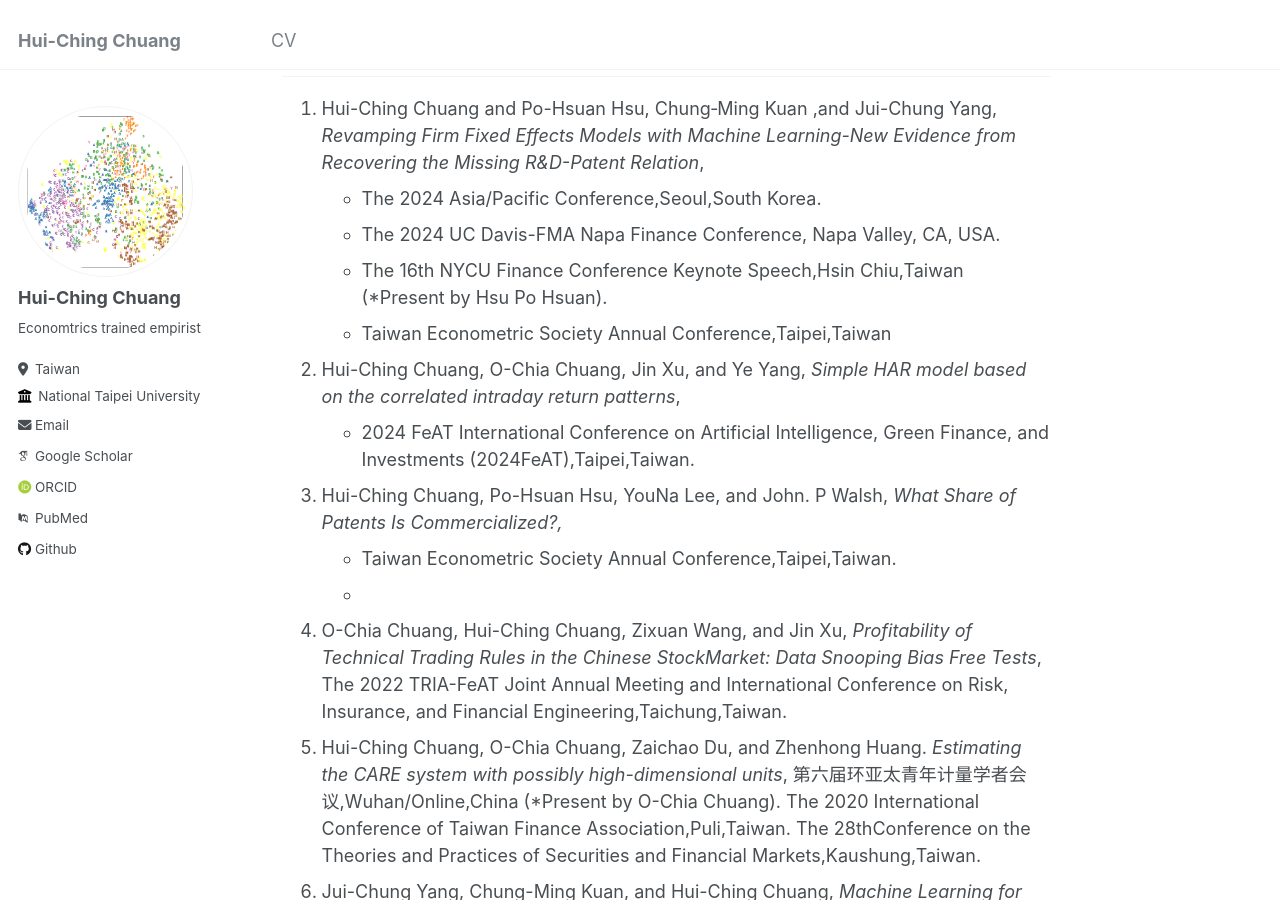
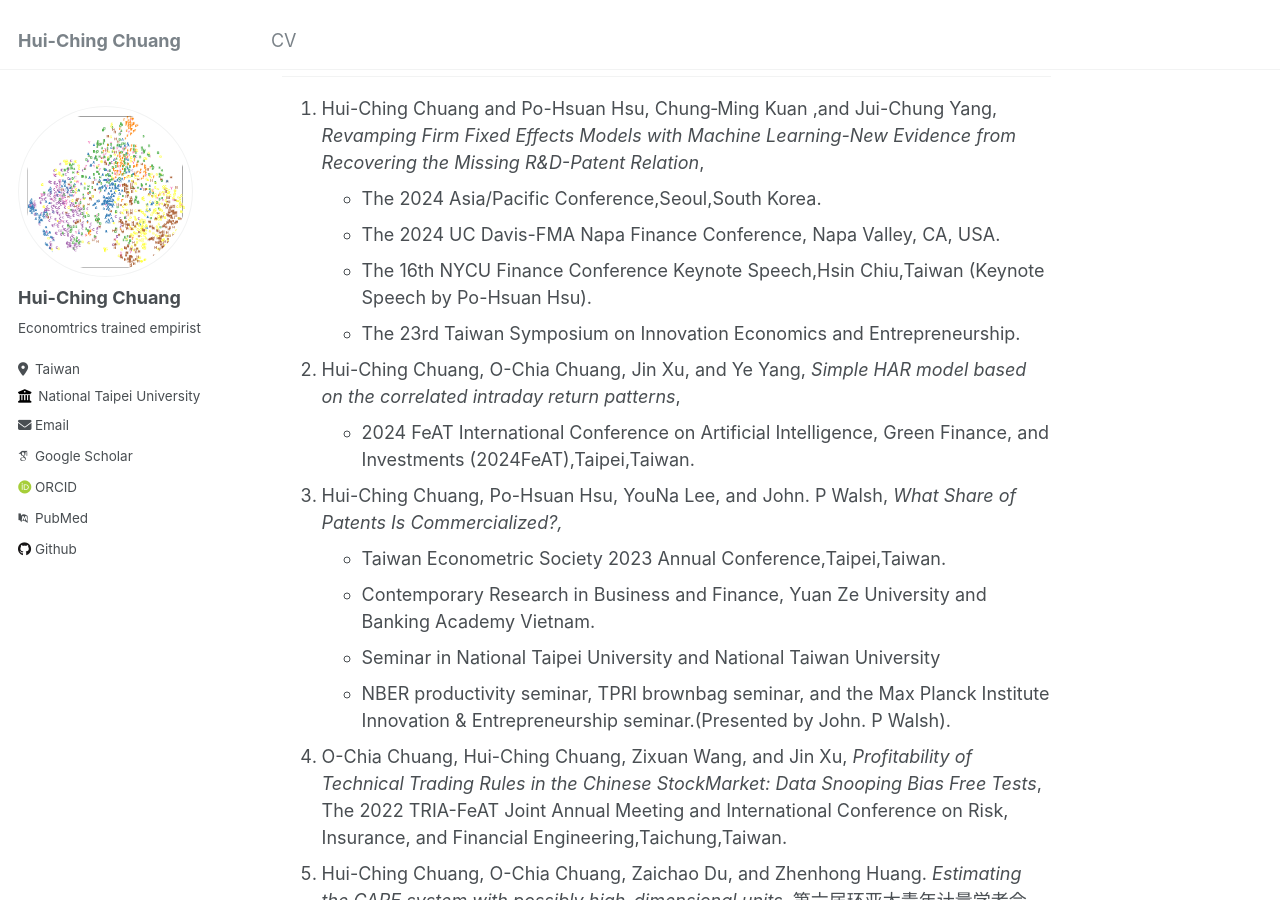
Before and after one commit to hcchuang/hcchuang.github.io, a Jekyll site: the page built from _pages/about.md, in a window 1280 px wide and 900 px high, scrolled down 941 px. Built offline with Jekyll 4.4.1, drawn with Linux system fonts in a browser that asks for light colours; some web fonts are replaced; some of the changed text lies outside the part shown.

Commit message:
Update about.md

```diff
--- a/_pages/about.md
+++ b/_pages/about.md
@@ -28,13 +28,15 @@ Conference Papers
 1. Hui-Ching Chuang and Po-Hsuan Hsu, Chung‐Ming Kuan ,and Jui-Chung Yang, _Revamping Firm Fixed Effects Models with Machine Learning-New Evidence from Recovering the Missing R&D-Patent Relation_,
    - The 2024 Asia/Pacific Conference,Seoul,South Korea.
    - The 2024 UC Davis-FMA Napa Finance Conference, Napa Valley, CA, USA.
-   - The 16th NYCU Finance Conference Keynote Speech,Hsin Chiu,Taiwan (*Present by Hsu Po Hsuan).
-   - Taiwan Econometric Society Annual Conference,Taipei,Taiwan
+   - The 16th NYCU Finance Conference Keynote Speech,Hsin Chiu,Taiwan (Keynote Speech by Po-Hsuan Hsu).
+   - The 23rd Taiwan Symposium on Innovation Economics and Entrepreneurship.
 1. Hui-Ching Chuang, O-Chia Chuang, Jin Xu, and Ye Yang, _Simple HAR model based on the correlated intraday return patterns_,
    - 2024 FeAT International Conference on Artificial Intelligence, Green Finance, and Investments (2024FeAT),Taipei,Taiwan.
 1. Hui-Ching Chuang, Po-Hsuan Hsu, YouNa Lee, and John. P Walsh, _What Share of Patents Is Commercialized?,_
-   - Taiwan Econometric Society Annual Conference,Taipei,Taiwan.
-   -
+   - Taiwan Econometric Society 2023 Annual Conference,Taipei,Taiwan.
+   - Contemporary Research in Business and Finance, Yuan Ze University and Banking Academy Vietnam.
+   - Seminar in National Taipei University and National Taiwan University
+   - NBER productivity seminar, TPRI brownbag seminar, and the Max Planck Institute Innovation & Entrepreneurship seminar.(Presented by John. P Walsh).
 1. O-Chia Chuang, Hui-Ching Chuang, Zixuan Wang, and Jin Xu, _Profitability of Technical Trading Rules in the Chinese StockMarket: Data Snooping Bias Free Tests_, The 2022 TRIA-FeAT Joint Annual Meeting and International Conference on Risk, Insurance, and Financial Engineering,Taichung,Taiwan.
 1. Hui-Ching Chuang, O-Chia Chuang, Zaichao Du, and Zhenhong Huang. _Estimating the CARE system with possibly high-dimensional units_, 第六届环亚太青年计量学者会议,Wuhan/Online,China (*Present by O-Chia Chuang). The 2020 International Conference of Taiwan Finance Association,Puli,Taiwan. The 28thConference on the Theories and Practices of Securities and Financial Markets,Kaushung,Taiwan.
 1. Jui-Chung Yang, Chung-Ming Kuan, and Hui-Ching Chuang, _Machine Learning for Treatment Effect: An Applicationto the Big N Audit Quality Effect_, The 2019 Annual Meeting of the Financial Management Association International,New Orleans,USA.
```
Also changed, not shown: other parts of _pages/about.md (+1 -1 lines).
